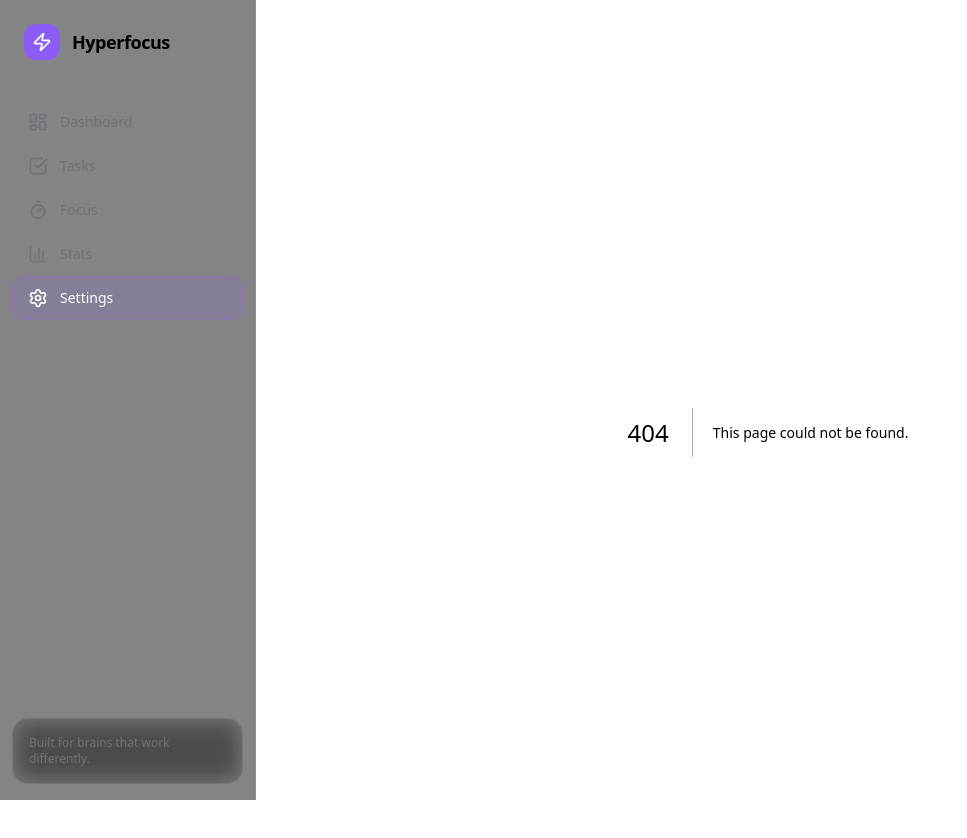
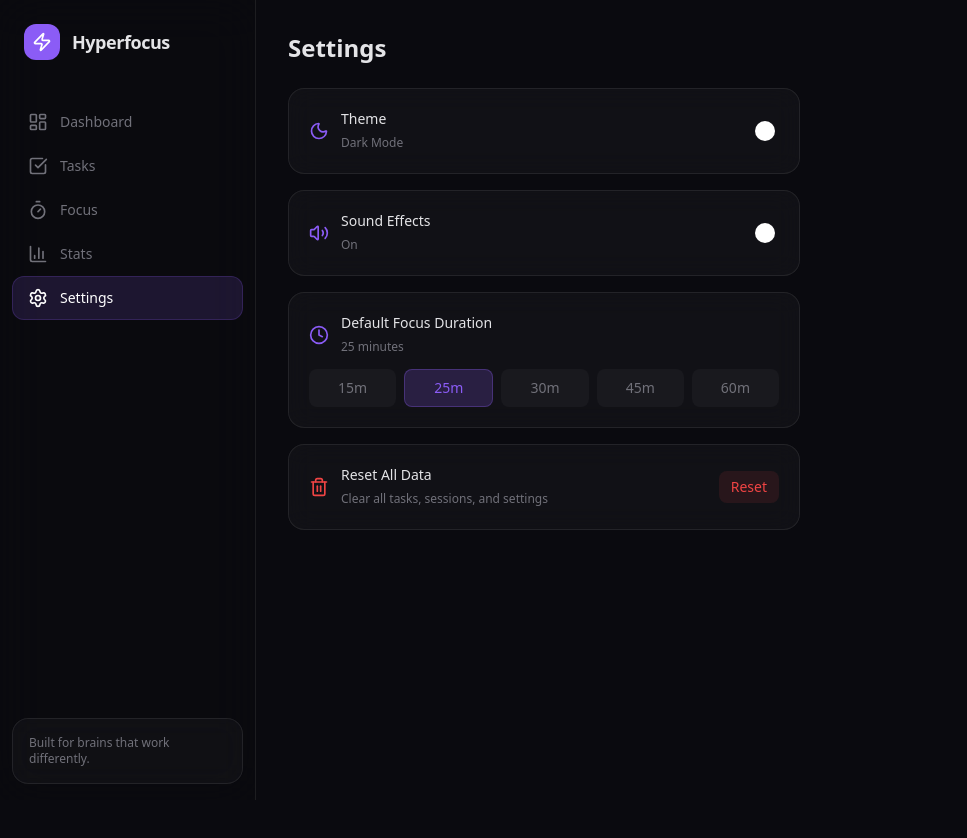
Before and after one commit to deusalter/hyperfocus, a Next.js app: page /settings in a window 1280 px wide. Before the commit this address had no page. Shown: the top 838 px of the page, without its empty margins (0-967 px from the left). After the commit the page ends 800 px from the top, so only its background shows below. Built offline with nearby package versions, Linux system fonts and the light colour scheme.

Commit message:
feat: add settings page with theme toggle, sound, duration, and data reset

```diff
--- /dev/null
+++ b/src/app/settings/page.tsx
@@ -0,0 +1,223 @@
+'use client'
+
+import { useState } from 'react'
+import { motion, AnimatePresence } from 'framer-motion'
+import { Sun, Moon, Volume2, VolumeX, Clock, Trash2, AlertTriangle } from 'lucide-react'
+import { useLocalStorage } from '@/hooks/useLocalStorage'
+import { Settings } from '@/lib/types'
+import Button from '@/components/ui/Button'
+
+const defaultSettings: Settings = {
+  theme: 'dark',
+  defaultFocusDuration: 25,
+  soundEnabled: true,
+}
+
+export default function SettingsPage() {
+  const [settings, setSettings] = useLocalStorage<Settings>('hyperfocus-settings', defaultSettings)
+  const [showResetConfirm, setShowResetConfirm] = useState(false)
+
+  const toggleTheme = () => {
+    const newTheme = settings.theme === 'dark' ? 'light' : 'dark'
+    setSettings({ ...settings, theme: newTheme })
+    document.documentElement.setAttribute('data-theme', newTheme)
+  }
+
+  const toggleSound = () => {
+    setSettings({ ...settings, soundEnabled: !settings.soundEnabled })
+  }
+
+  const setFocusDuration = (minutes: number) => {
+    setSettings({ ...settings, defaultFocusDuration: minutes })
+  }
+
+  const resetAllData = () => {
+    localStorage.removeItem('hyperfocus-tasks')
+    localStorage.removeItem('hyperfocus-sessions')
+    localStorage.removeItem('hyperfocus-settings')
+    setShowResetConfirm(false)
+    window.location.reload()
+  }
+
+  return (
+    <div>
+      <motion.h1
+        initial={{ opacity: 0, y: -10 }}
+        animate={{ opacity: 1, y: 0 }}
+        className="text-2xl font-bold mb-6"
+      >
+        Settings
+      </motion.h1>
+
+      <div className="space-y-4 max-w-lg">
+        {/* Theme */}
+        <motion.div
+          initial={{ opacity: 0, y: 10 }}
+          animate={{ opacity: 1, y: 0 }}
+          className="glass p-5"
+        >
+          <div className="flex items-center justify-between">
+            <div className="flex items-center gap-3">
+              {settings.theme === 'dark' ? (
+                <Moon className="w-5 h-5 text-accent" />
+              ) : (
+                <Sun className="w-5 h-5 text-warning" />
+              )}
+              <div>
+                <span className="text-sm font-medium block">Theme</span>
+                <span className="text-xs text-muted capitalize">{settings.theme} mode</span>
+              </div>
+            </div>
+            <motion.button
+              whileTap={{ scale: 0.95 }}
+              onClick={toggleTheme}
+              className="w-12 h-7 rounded-full relative transition-colors duration-300"
+              style={{
+                backgroundColor: settings.theme === 'dark' ? 'var(--color-accent)' : 'var(--color-border)',
+              }}
+            >
+              <motion.div
+                className="w-5 h-5 rounded-full bg-white absolute top-1"
+                animate={{ x: settings.theme === 'dark' ? 24 : 4 }}
+                transition={{ type: 'spring', stiffness: 500, damping: 30 }}
+              />
+            </motion.button>
+          </div>
+        </motion.div>
+
+        {/* Sound */}
+        <motion.div
+          initial={{ opacity: 0, y: 10 }}
+          animate={{ opacity: 1, y: 0 }}
+          transition={{ delay: 0.05 }}
+          className="glass p-5"
+        >
+          <div className="flex items-center justify-between">
+            <div className="flex items-center gap-3">
+              {settings.soundEnabled ? (
+                <Volume2 className="w-5 h-5 text-accent" />
+              ) : (
+                <VolumeX className="w-5 h-5 text-muted" />
+              )}
+              <div>
+                <span className="text-sm font-medium block">Sound Effects</span>
+                <span className="text-xs text-muted">{settings.soundEnabled ? 'On' : 'Off'}</span>
+              </div>
+            </div>
+            <motion.button
+              whileTap={{ scale: 0.95 }}
+              onClick={toggleSound}
+              className="w-12 h-7 rounded-full relative transition-colors duration-300"
+              style={{
+                backgroundColor: settings.soundEnabled ? 'var(--color-accent)' : 'var(--color-border)',
+              }}
+            >
+              <motion.div
+                className="w-5 h-5 rounded-full bg-white absolute top-1"
+                animate={{ x: settings.soundEnabled ? 24 : 4 }}
+                transition={{ type: 'spring', stiffness: 500, damping: 30 }}
+              />
+            </motion.button>
+          </div>
+        </motion.div>
+
+        {/* Default Focus Duration */}
+        <motion.div
+          initial={{ opacity: 0, y: 10 }}
+          animate={{ opacity: 1, y: 0 }}
+          transition={{ delay: 0.1 }}
+          className="glass p-5"
+        >
+          <div className="flex items-center gap-3 mb-3">
+            <Clock className="w-5 h-5 text-accent" />
+            <div>
+              <span className="text-sm font-medium block">Default Focus Duration</span>
+              <span className="text-xs text-muted">{settings.defaultFocusDuration} minutes</span>
+            </div>
+          </div>
+          <div className="flex gap-2">
+            {[15, 25, 30, 45, 60].map((mins) => (
+              <button
+                key={mins}
+                onClick={() => setFocusDuration(mins)}
+                className={`flex-1 py-2 text-sm rounded-lg transition-colors ${
+                  settings.defaultFocusDuration === mins
+                    ? 'bg-accent/20 text-accent border border-accent/30'
+                    : 'bg-surface text-muted hover:text-foreground'
+                }`}
+              >
+                {mins}m
+              </button>
+            ))}
+          </div>
+        </motion.div>
+
+        {/* Reset Data */}
+        <motion.div
+          initial={{ opacity: 0, y: 10 }}
+          animate={{ opacity: 1, y: 0 }}
+          transition={{ delay: 0.15 }}
+          className="glass p-5"
+        >
+          <div className="flex items-center justify-between">
+            <div className="flex items-center gap-3">
+              <Trash2 className="w-5 h-5 text-danger" />
+              <div>
+                <span className="text-sm font-medium block">Reset All Data</span>
+                <span className="text-xs text-muted">Clear all tasks, sessions, and settings</span>
+              </div>
+            </div>
+            <Button
+              variant="danger"
+              size="sm"
+              onClick={() => setShowResetConfirm(true)}
+            >
+              Reset
+            </Button>
+          </div>
+        </motion.div>
+      </div>
+
+      {/* Reset Confirmation Modal */}
+      <AnimatePresence>
+        {showResetConfirm && (
+          <motion.div
+            initial={{ opacity: 0 }}
+            animate={{ opacity: 1 }}
+            exit={{ opacity: 0 }}
+            className="fixed inset-0 z-50 flex items-center justify-center p-4 bg-background/80 backdrop-blur-sm"
+          >
+            <motion.div
+              initial={{ scale: 0.95 }}
+              animate={{ scale: 1 }}
+              exit={{ scale: 0.95 }}
+              className="glass w-full max-w-sm p-6 text-center"
+            >
+              <AlertTriangle className="w-10 h-10 text-warning mx-auto mb-3" />
+              <h3 className="text-lg font-semibold mb-2">Are you sure?</h3>
+              <p className="text-sm text-muted mb-6">
+                This will permanently delete all your tasks, focus sessions, streaks, and settings.
+              </p>
+              <div className="flex gap-3">
+                <Button
+                  variant="secondary"
+                  className="flex-1"
+                  onClick={() => setShowResetConfirm(false)}
+                >
+                  Cancel
+                </Button>
+                <Button
+                  variant="danger"
+                  className="flex-1"
+                  onClick={resetAllData}
+                >
+                  Delete Everything
+                </Button>
+              </div>
+            </motion.div>
+          </motion.div>
+        )}
+      </AnimatePresence>
+    </div>
+  )
+}
```
